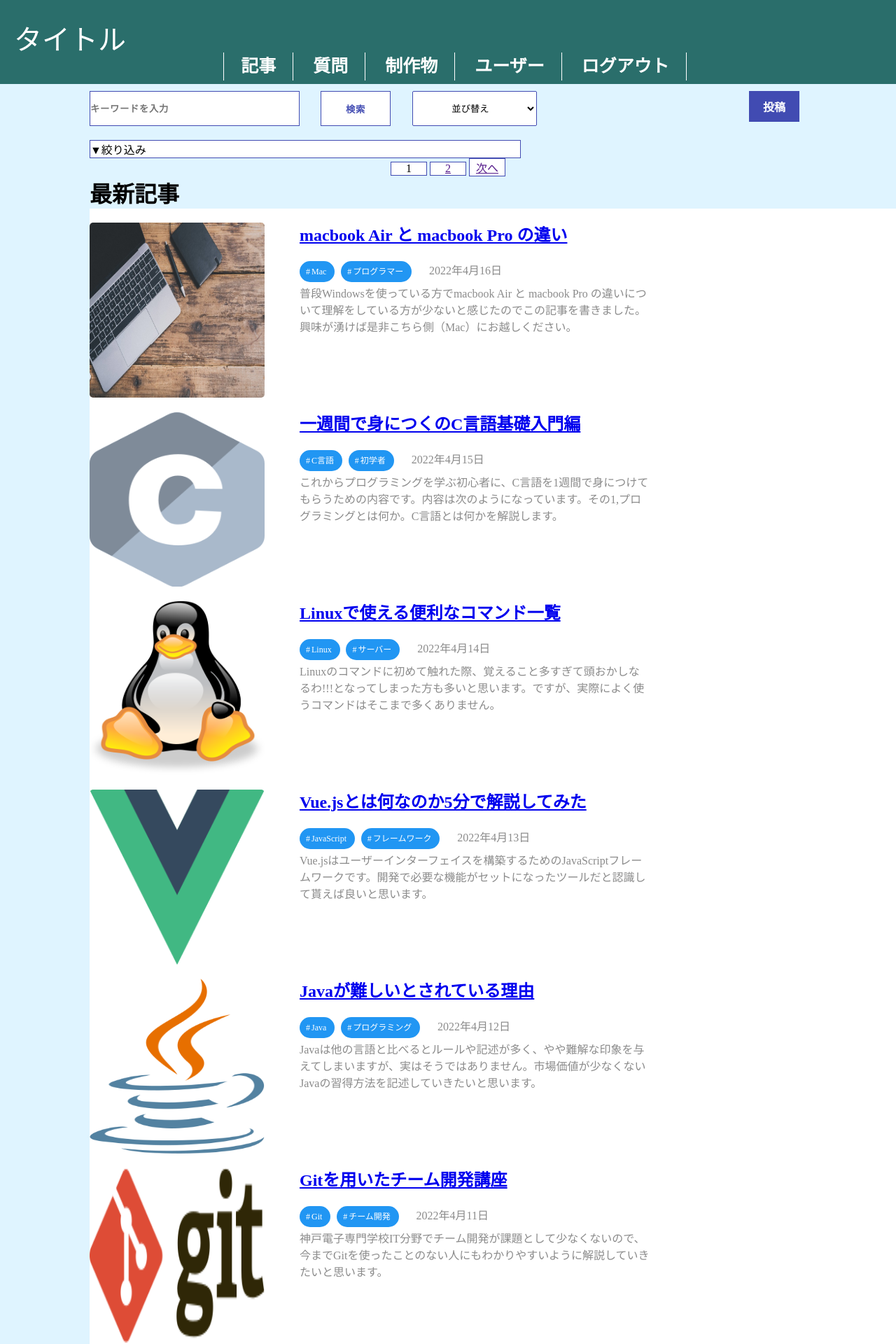
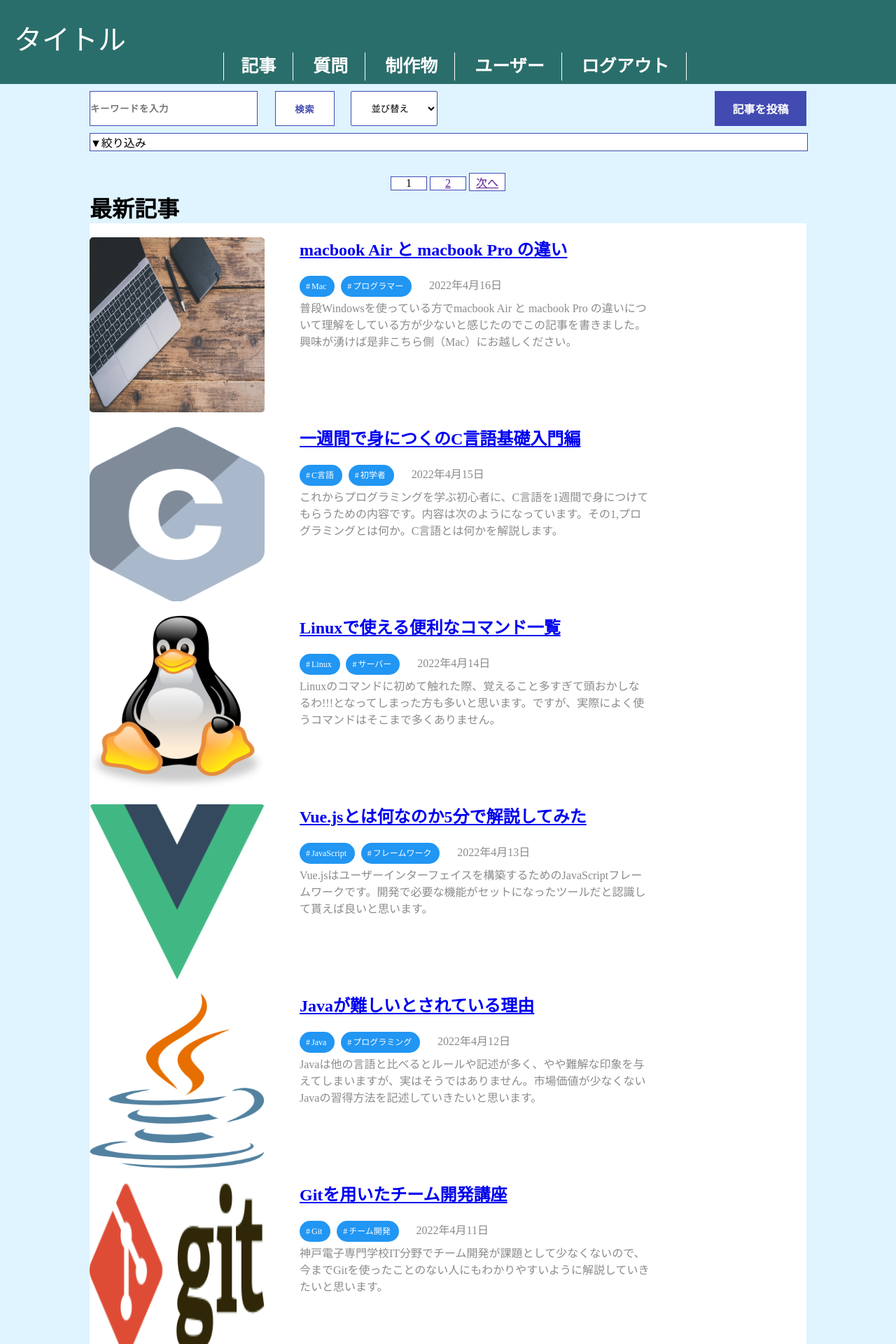
Before and after one commit to ohNarumi/PBL1, a PHP site: page / in a window 1280 px wide; the page is wider, and only the part inside the window is pictured. Shown: the top 1920 px of that part at 70% size. Run offline with PHP 8.4, Linux system fonts and the light colour scheme.

Commit message:
一覧画面のデザインの統一と修正#74

```diff
--- a/css/index.css
+++ b/css/index.css
@@ -5,7 +5,7 @@ body {
 /* ラッパー部分　*/
 #wrapper {
 	background-color: white;
-	min-width: 1300px;
+	min-width: 80%;
 }
 /* コンテンツ部分　*/
 #content {
@@ -191,22 +191,6 @@ body {
 /* 絞り込み機能に関して */
 /* 「.Gap-top」から「#narrow_menu」まで */
 /* htmlファイルのクラスの設定の仕方は「question_index.css」を参考にする */
-.Gap-top {
-	padding-top: 20px;
-}
-.narrow {
-	display: inline-block;
-	width: 60%;
-	background-color: #ffffff;
-	border: 1px solid #414BB2;
-}
-.narrow_accordion {
-	text-align: left;
-}
-#narrow_menu {
-	display: inline-block;
-	margin: 2%;
-}
 .oya {
 	position: absolute;
 	left: 0;
@@ -222,7 +206,8 @@ body {
 
 .search_div {
     display: inline-block;
-	width: 320px;
+    width: 25%;
+    min-width: 150px;
 }
 
 .box_search {
@@ -233,7 +218,8 @@ body {
 
 .btn_search_div {
     display: inline-block;
-	width: 120px;
+    width: 10%;
+    min-width: 50px;
     text-align: center;
 }
 
@@ -246,7 +232,8 @@ body {
 
 .cp_ipselect_div{
     display: inline-block;
-	width: 220px;
+    width: 15%;
+    min-width: 100px;
     text-align: center;
 }
 
@@ -263,38 +250,38 @@ body {
 
 .btn_div {
     display: inline-block;
-	width:calc(100% - 660px);
+    width:50%;
     text-align: right;
+
 }
 
-.btn {
-	width: 40%;
-	min-width: 40px;
+.a_btn {
+
     margin: 0px;
-	padding: 0px;
+    padding: 13px 5%;
 }
 
 .Gap-top {
-	padding-top: 20px;
+	padding-top: 10px;
 }
 
 .ko2 {
-	display: inline-block;
 	width: 100%;
 	background-color: #ffffff;
 	border: 1px solid #414BB2;
 }
-
-.accordion {
-	text-align: right;
-}
-
 #menu1 {
     display: inline-block;
     margin: 2%;
 }
+
+#menu1 div{
+    display: inline-block;
+    margin-right: 1%;
+}
 .ko3 {
 	width: 100%;
+	margin-top: 3%;
 	text-align: center;
 }
 
--- a/index.php
+++ b/index.php
@@ -13,16 +13,13 @@
 <!--.oyaで全体のwidhtサイズを決める-->
     <div class="oya">
     <form action="" method="post">
-
         <div class="ko1">
             <div class="search_div">
                 <input class="box_search" type="search" name="search" placeholder="キーワードを入力">
             </div>
-
             <div class="btn_search_div">
                 <button class="btn_search">検索</button>
             </div>
-
             <div class="cp_ipselect_div">
                 <select class="cp_ipselect">
                     <option hidden>並び替え</option>
@@ -36,26 +33,53 @@
             </div>
 
             <div class="btn_div">
-                        <!-- 記事投稿画面がないため、リンク先を設定しない -->
-                        <a href="./article_posting.php" class="a_btn">投稿</a>
+                <a class="a_btn" href="production_write.php">記事を投稿</a>
             </div>
         </div>
+
         <div class="Gap-top">
-    <div class="narrow">
-
-        <div class="narrow_accordion" onclick="obj=document.getElementById('narrow_menu').style; obj.display=(obj.display=='none')?'block':'none';">
+            <div class="ko2">
+                <div class="accordion" onclick="obj=document.getElementById('menu1').style; obj.display=(obj.display=='none')?'block':'none';">
                     <a style="cursor:pointer;">▼絞り込み</a>
                 </div>
 
-        <div id="narrow_menu" style="display:none;clear:both;">
+                <div id="menu1" style="display:none;clear:both;">
                 <span>絞り込み：</span>
+                    <div>
                         <input type="checkbox" id="scales" name="C言語"><label for="C言語">C言語</label>
+                    </div>
+                    <div>
                         <input type="checkbox" id="scales" name="Java"><label for="Java">Java</label>
+                    </div>
+                    <div>
                         <input type="checkbox" id="scales" name="Python"><label for="Python">Python</label>
+                    </div>
+                    <div>
                         <input type="checkbox" id="scales" name="PHP"><label for="PHP">PHP</label>
+                    </div>
+                    <div>
                         <input type="checkbox" id="scales" name="HTML"><label for="HTML">HTML</label>
+                    </div>
+                    <div>
                         <input type="checkbox" id="scales" name="CSS"><label for="CSS">CSS</label>
+                    </div>
+                    <div>
                         <input type="checkbox" id="scales" name="IoT"><label for="IoT">IoT</label>
+                    </div>
+                    <div>
+                        <input type="checkbox" id="scales" name="javascript"><label for="javascript">javascript</label>
+                    </div>
+                    <div>
+                        <input type="checkbox" id="scales" name="flutter"><label for="flutter">flutter</label>
+                    </div>
+                    <div>
+                        <input type="checkbox" id="scales" name="Ruby"><label for="Ruby">Ruby</label>
+                    </div>
+                    <div>
+                        <input type="checkbox" id="scales" name="Linux"><label for="Linux">Linux</label>
+                    </div>
+                </div>
+
             </div>
         </div>
 
@@ -305,7 +329,8 @@
                         <p>C言語はプログラミング言語の一つで、あらゆる言語の元となった言語として有名です。組み込み系でよく使われているイメージが強いと思います。</p>
                     </div>
                 </article>
-
+        </div>
+    </div>
     <div class="ko3">
         <ul class="example2">
             <!-- ２ページ目以降の画面がない -->
@@ -314,7 +339,5 @@
             <li><a href="./index.php"><p class="position-senter">次へ</p></a></li>
         </ul>
     </div>
-        </div>
-    </div>
 </body>
 </html>
```
Also changed, not shown: css/production_index.css (+8 -8 lines), css/question_index.css (+28 -12 lines), production_index.php (+30 -7 lines), question_index.php (+26 -0 lines). Lines whose indentation alone changed are shown as unchanged.
